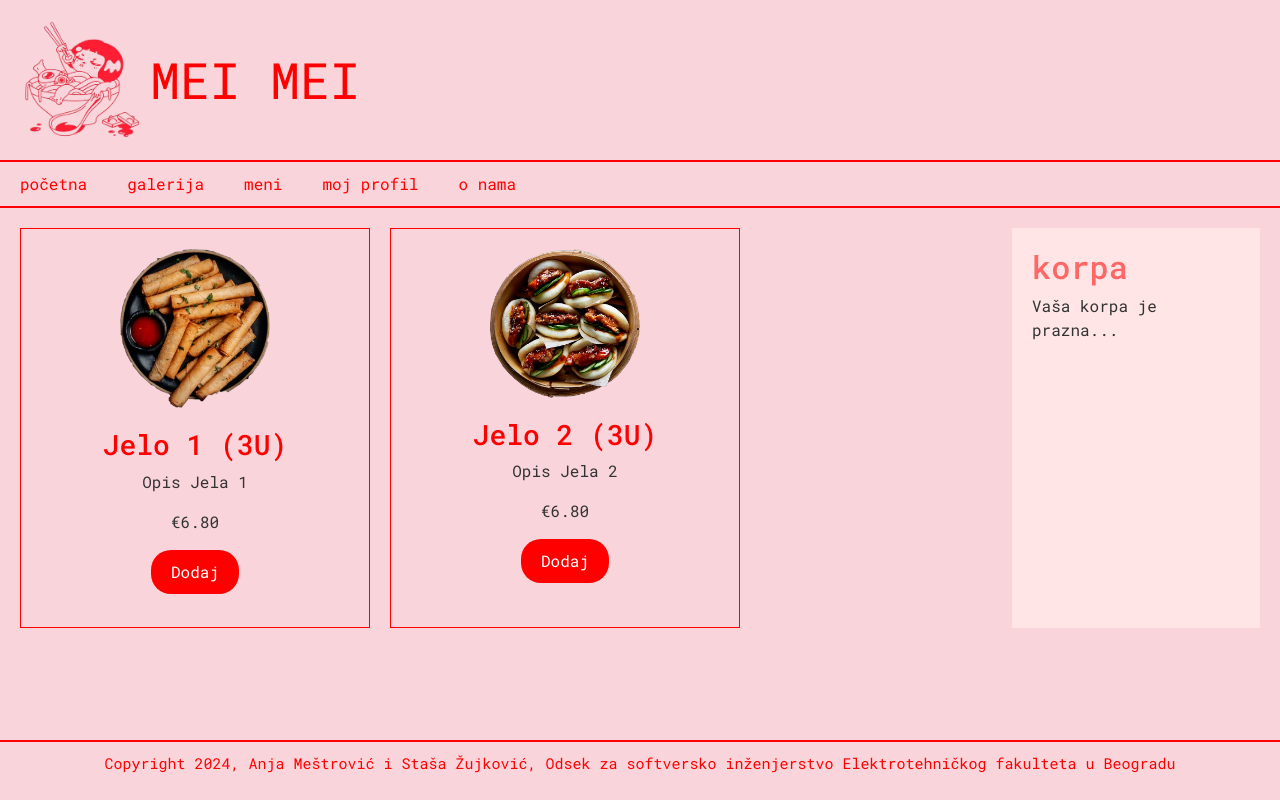
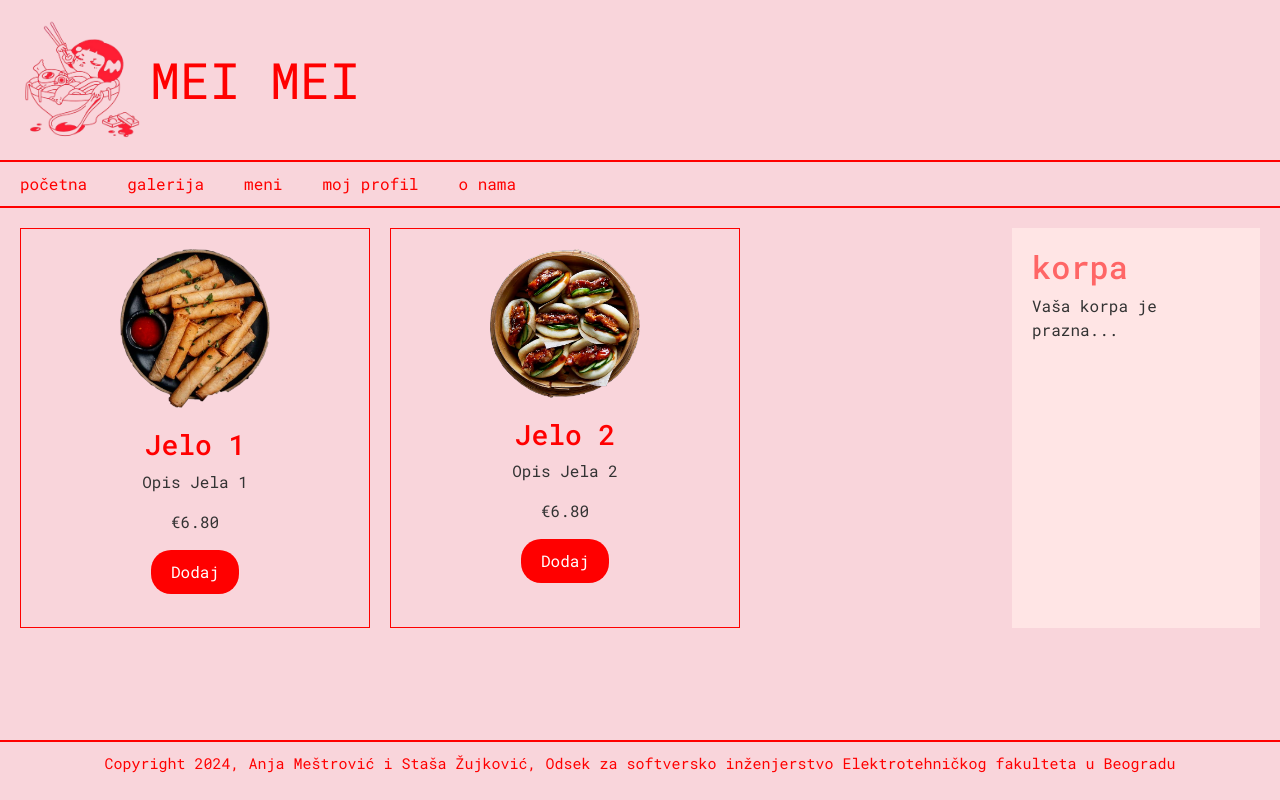
Before and after one commit to zujkovicstasa/meimei, a Vue app in the folder meimei/: page / in a window 1280 px wide. Built offline with nearby package versions, Linux system fonts and the light colour scheme.

Commit message:
modified:   meimei/src/components/ProductItem.vue

```diff
--- a/meimei/src/components/ProductItem.vue
+++ b/meimei/src/components/ProductItem.vue
@@ -1,7 +1,7 @@
 <template>
     <div class="product-item">
       <img :src="product.image" :alt="product.name" />
-      <h3>{{ product.name }} (3U)</h3>
+      <h3>{{ product.name }}</h3>
       <p>{{ product.description }}</p>
       <p>€{{ product.price.toFixed(2) }}</p>
       <button @click="addToCart">Dodaj</button>
```
